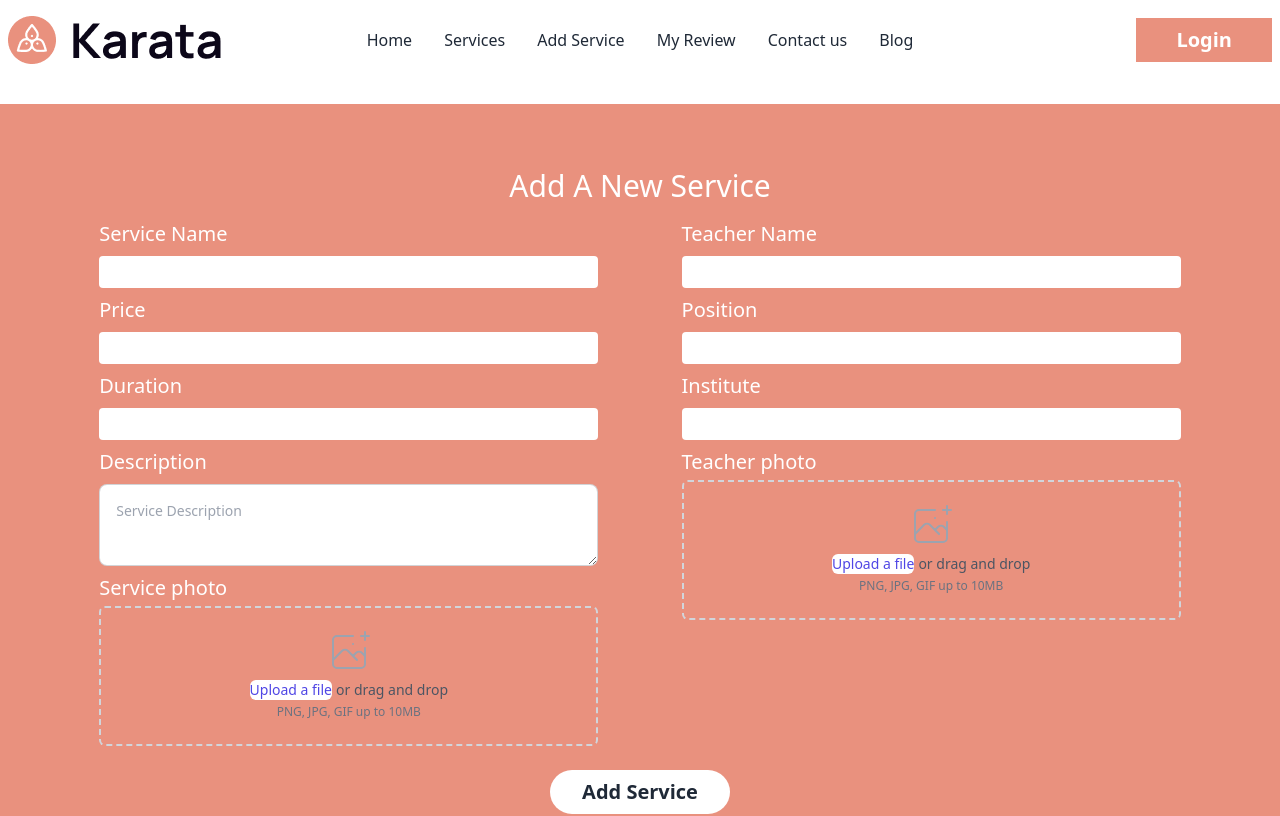
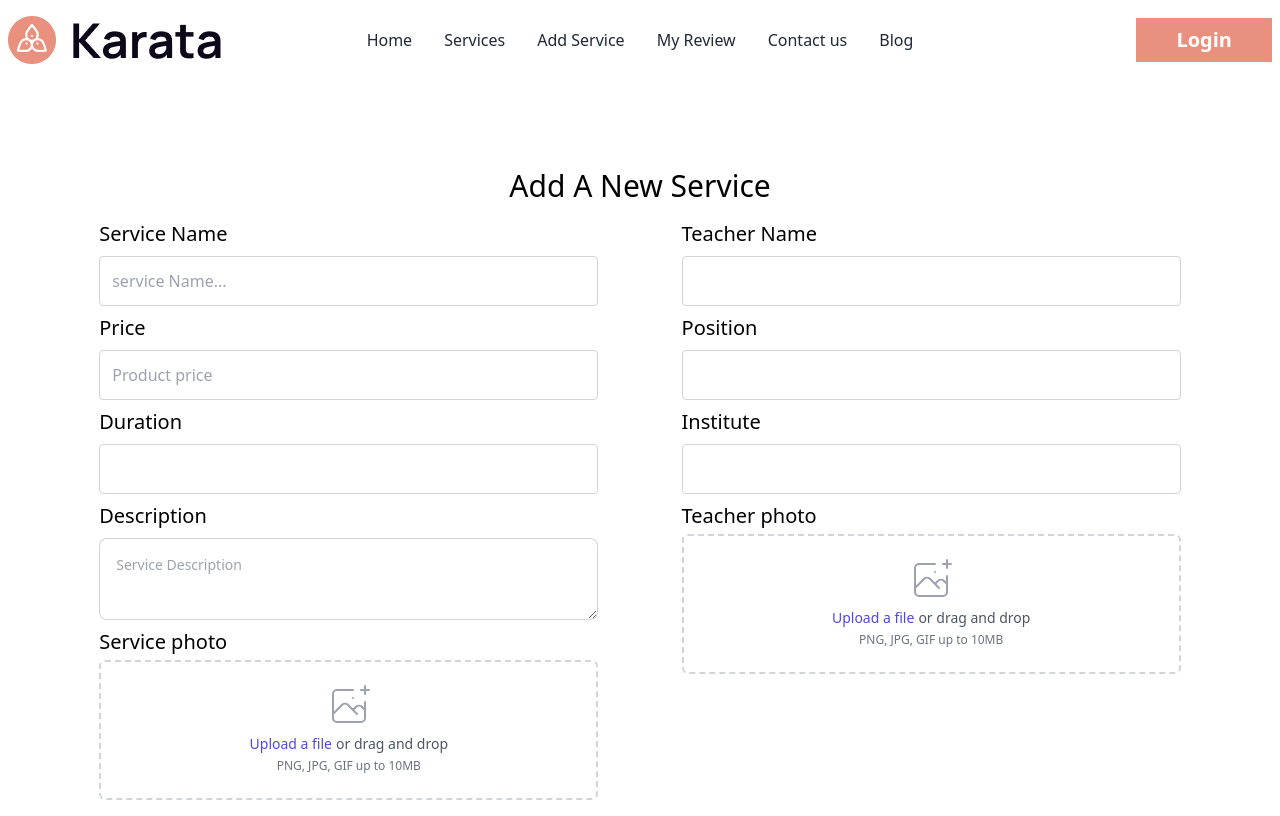
Before and after one commit to BayajidAlam/karata-client, a React (Create React App) app: page /addService in a window 1280 px wide. Shown: the top 816 px of the page. Built offline with nearby package versions, Linux system fonts and the light colour scheme; no server answers.

Commit message:
add service functionality added

```diff
--- a/src/Pages/AddService/AddService.js
+++ b/src/Pages/AddService/AddService.js
@@ -1,43 +1,160 @@
-import React from "react";
+import React, { useState } from "react";
+import { useForm } from "react-hook-form";
+import { toast, Toaster } from "react-hot-toast";
+import { useNavigate } from "react-router-dom";
 
 const AddService = () => {
+  // states
+  const [image, setImage] = useState(null);
+  const [teacherPic, setTeacherPic] = useState(null);
+  // naviage
+  const navigate = useNavigate();
+  // hookform
+  const { register, handleSubmit } = useForm();
+
+  // host key
+  const imageHostKey = process.env.REACT_APP_imgbb_key;
+
+  const handleAddService = (data) => {
+    const service = data.service;
+    const price = data.price;
+    const duration = data.duration;
+    const description = data.description;
+    const teacher = data.teacher;
+    const position = data.position;
+    const institute = data.institute;
+
+    // send service Image for hosting
+    const ServiceImage = data.image[0];
+    hostServicePic(ServiceImage);
+    // send teacher Image for hosting
+    const teacherImage = data.imageTwo[0];
+    hostTeacherPic(teacherImage);
+
+    // make a object
+    const ServiceObj = {
+      teacher,
+      teacherPic,
+      position,
+      institute,
+      duration,
+      image,
+      price,
+      service,
+      description,
+    };
+
+    if (teacherPic && image) {
+      // post to server
+      fetch("http://localhost:5000/services/post", {
+        method: "POST",
+        headers: {
+          "Content-Type": "application/json",
+        },
+        body: JSON.stringify(ServiceObj),
+      })
+        .then((res) => res.json())
+        .then((data) => {
+          if (data.acknowledged) {
+            toast.success("Service added Successfully!");
+            navigate("/services");
+          }
+        });
+    }
+  };
+
+  // host service image to serve
+  const hostServicePic = (img) => {
+    const formData = new FormData();
+    formData.append("image", img);
+    const url = `https://api.imgbb.com/1/upload?expiration=600&key=${imageHostKey}`;
+    fetch(url, {
+      method: "POST",
+      body: formData,
+    })
+      .then((res) => res.json())
+      .then((imgData) => {
+        setImage(imgData.data.url);
+      });
+  };
+
+  // host teacher image to serve
+  const hostTeacherPic = (img) => {
+    const formData = new FormData();
+    formData.append("image", img);
+    const url = `https://api.imgbb.com/1/upload?expiration=600&key=${imageHostKey}`;
+    fetch(url, {
+      method: "POST",
+      body: formData,
+    })
+      .then((res) => res.json())
+      .then((imgData) => {
+        setTeacherPic(imgData.data.url);
+      });
+  };
+
   return (
     <section>
-      <div className="container mx-auto bg-main  lg:py-12 lg:my-6">
-        <form className="py-4 px-4">
-          <h1 className="text-center text-3xl text-white capitalize mb-4">Add a new service</h1>
+      <div className="container mx-auto lg:py-12 lg:my-6">
+        <form onSubmit={handleSubmit(handleAddService)} className="py-4 px-4">
+          <h1 className="text-center text-3xl text-black capitalize mb-4">
+            Add a new service
+          </h1>
           <div className="lg:flex justify-evenly">
             <div className="lg:w-2/5 ms:mb-2">
               <div className="flex flex-col space-y-2 mb-2">
-                <label className="text-xl text-white" htmlFor="">
+                <label className="text-xl text-black " htmlFor="">
                   Service Name
                 </label>
-                <input className="py-1 px-3 rounded" type="text" />
+                <input
+                  {...register("service", {
+                    required: true,
+                  })}
+                  className="py-3 px-3 rounded border border-gray-300"
+                  type="text"
+                  placeholder="service Name..."
+                />
               </div>
               <div className="flex flex-col  space-y-2 mb-2">
-                <label className="text-xl text-white" htmlFor="">
+                <label className="text-xl text-black " htmlFor="">
                   Price
                 </label>
-                <input className="py-1 px-3 rounded" type="text"/>
+                <input
+                  {...register("price", {
+                    required: true,
+                  })}
+                  className="py-3 px-3 rounded border border-gray-300"
+                  type="text"
+                  placeholder="Product price"
+                />
               </div>
               <div className="flex flex-col  space-y-2 mb-2">
-                <label className="text-xl text-white" htmlFor="">
+                <label className="text-xl text-black " htmlFor="">
                   Duration
                 </label>
-                <input className="py-1 px-3 rounded" type="text" />
+                <input
+                  {...register("duration", {
+                    required: true,
+                  })}
+                  className="py-3 px-3 rounded border border-gray-300"
+                  type="text"
+                />
               </div>
 
               <div className="flex flex-col  space-y-2 mb-2">
-                <label className="text-xl text-white" htmlFor="">
+                <label className="text-xl text-black " htmlFor="">
                   Description
                 </label>
                 <textarea
+                  {...register("description", {
+                    required: true,
+                  })}
                   placeholder="Service Description"
                   className="textarea textarea-bordered textarea-md w-full"
                 ></textarea>
               </div>
               <div>
-                <label class="block text-xl font-medium text-white ">
+                <label class="block text-xl font-medium text-black  ">
                   Service photo
                 </label>
                 <div class="mt-1 flex justify-center rounded-md border-2 border-dashed border-gray-300 px-6 pt-5 pb-6">
@@ -51,20 +168,22 @@ const AddService = () => {
                     >
                       <path
                         d="M28 8H12a4 4 0 00-4 4v20m32-12v8m0 0v8a4 4 0 01-4 4H12a4 4 0 01-4-4v-4m32-4l-3.172-3.172a4 4 0 00-5.656 0L28 28M8 32l9.172-9.172a4 4 0 015.656 0L28 28m0 0l4 4m4-24h8m-4-4v8m-12 4h.02"
-                        stroke-width="2"
-                        stroke-linecap="round"
-                        stroke-linejoin="round"
+                        strokeWidth="2"
+                        strokeLinecap="round"
+                        strokeLinejoin="round"
                       />
                     </svg>
                     <div class="flex text-sm text-gray-600">
                       <label
-                        for="file-upload"
+                        htmlFor="file-upload"
                         class="relative cursor-pointer rounded-md bg-white font-medium text-indigo-600 focus-within:outline-none focus-within:ring-2 focus-within:ring-indigo-500 focus-within:ring-offset-2 hover:text-indigo-500"
                       >
                         <span>Upload a file</span>
                         <input
+                          {...register("image", {
+                            required: true,
+                          })}
                           id="file-upload"
-                          name="file-upload"
                           type="file"
                           class="sr-only"
                         />
@@ -81,25 +200,43 @@ const AddService = () => {
 
             <div className="lg:w-2/5">
               <div className="flex flex-col  space-y-2 mb-2">
-                <label className="text-xl text-white" htmlFor="">
+                <label className="text-xl text-black " htmlFor="">
                   Teacher Name
                 </label>
-                <input className="py-1 px-3 rounded" type="text" />
+                <input
+                  {...register("teacher", {
+                    required: true,
+                  })}
+                  className="py-3 px-3 rounded border border-gray-300"
+                  type="text"
+                />
               </div>
               <div className="flex flex-col  space-y-2 mb-2">
-                <label className="text-xl text-white" htmlFor="">
+                <label className="text-xl text-black " htmlFor="">
                   Position
                 </label>
-                <input className="py-1 px-3 rounded" type="text" />
+                <input
+                  {...register("position", {
+                    required: true,
+                  })}
+                  className="py-3 px-3 rounded border border-gray-300"
+                  type="text"
+                />
               </div>
               <div className="flex flex-col  space-y-2 mb-2">
-                <label className="text-xl text-white" htmlFor="">
+                <label className="text-xl text-black " htmlFor="">
                   Institute
                 </label>
-                <input className="py-1 px-3 rounded" type="text"/>
+                <input
+                  {...register("institute", {
+                    required: true,
+                  })}
+                  className="py-3 px-3 rounded border border-gray-300"
+                  type="text"
+                />
               </div>
 
-              <label class="block font-medium text-xl text-white">
+              <label class="block font-medium text-xl text-black ">
                 Teacher photo
               </label>
               <div class="mt-1 flex justify-center rounded-md border-2 border-dashed border-gray-300 px-6 pt-5 pb-6">
@@ -113,20 +250,22 @@ const AddService = () => {
                   >
                     <path
                       d="M28 8H12a4 4 0 00-4 4v20m32-12v8m0 0v8a4 4 0 01-4 4H12a4 4 0 01-4-4v-4m32-4l-3.172-3.172a4 4 0 00-5.656 0L28 28M8 32l9.172-9.172a4 4 0 015.656 0L28 28m0 0l4 4m4-24h8m-4-4v8m-12 4h.02"
-                      stroke-width="2"
-                      stroke-linecap="round"
-                      stroke-linejoin="round"
+                      strokeWidth="2"
+                      strokeLinecap="round"
+                      strokeLinejoin="round"
                     />
                   </svg>
                   <div class="flex text-sm text-gray-600">
                     <label
-                      for="file-upload"
+                      htmlFor="file-upload2"
                       class="relative cursor-pointer rounded-md bg-white font-medium text-indigo-600 focus-within:outline-none focus-within:ring-2 focus-within:ring-indigo-500 focus-within:ring-offset-2 hover:text-indigo-500"
                     >
                       <span>Upload a file</span>
                       <input
-                        id="file-upload"
-                        name="file-upload"
+                        id="file-upload2"
+                        {...register("imageTwo", {
+                          required: true,
+                        })}
                         type="file"
                         class="sr-only"
                       />
@@ -138,11 +277,17 @@ const AddService = () => {
               </div>
             </div>
           </div>
-         <div className="text-center mt-6">
-         <button className="py-2 px-8 rounded-full text-xl font-bold bg-white ">Add Service</button>
-         </div>
+          <div className="text-center mt-6">
+            <button
+              type="submit"
+              className="py-2 px-8 rounded-full text-xl font-bold bg-main text-white"
+            >
+              Add Service
+            </button>
+          </div>
         </form>
       </div>
+      <Toaster />
     </section>
   );
 };
--- a/src/Pages/MyReview/MyReview.js
+++ b/src/Pages/MyReview/MyReview.js
@@ -14,7 +14,7 @@ const MyReview = () => {
     queryKey: ["reviewsquery", user?.email],
     queryFn: async () => {
       const res = await fetch(
-        `https://karata-server.vercel.app/reviewsquery?email=${user?.email}`
+        `http://localhost:5000/reviewsquery?email=${user?.email}`
       );
       const data = await res.json();
       return data;
@@ -26,7 +26,7 @@ const MyReview = () => {
   const handleDeleteReview = (id) => {
     const proceed = window.confirm("Are you sure to delete?");
     if (proceed) {
-      fetch(`https://karata-server.vercel.app/review/${id}`, {
+      fetch(`http://localhost:5000/review/${id}`, {
         method: "DELETE",
         headers: {
           "Content-type": "application/json",
--- a/src/Pages/Services/Services.js
+++ b/src/Pages/Services/Services.js
@@ -9,7 +9,7 @@ const Services = () => {
   const [services, setServices] = useState([]);
 
   useEffect(() => {
-    fetch("https://karata-server.vercel.app/services")
+    fetch("http://localhost:5000/services")
       .then((res) => res.json())
       .then((data) => setServices(data));
   }, []);
--- a/src/Pages/SingleService/SingleService.js
+++ b/src/Pages/SingleService/SingleService.js
@@ -24,7 +24,7 @@ const SingleService = () => {
 
   // load review from db
   useEffect(() => {
-    fetch(`https://karata-server.vercel.app/reviews?name=${name}`)
+    fetch(`http://localhost:5000/reviews?name=${name}`)
       .then((res) => res.json())
       .then((data) => {
         setReviews(data);
@@ -56,7 +56,7 @@ const SingleService = () => {
       ServiceName: name,
     };
 
-    fetch("https://karata-server.vercel.app/reviews", {
+    fetch("http://localhost:5000/reviews", {
       method: "POST",
       headers: {
         "Content-type": "application/json",
--- a/src/components/Modal/Modal.js
+++ b/src/components/Modal/Modal.js
@@ -22,7 +22,7 @@ const Modal = ({ editReview, SetEditReview, refetch }) => {
     };
 
     //------------send new data to server for update--------//
-    fetch(`https://karata-server.vercel.app/update/${_id}`, {
+    fetch(`http://localhost:5000/update/${_id}`, {
       method: "PUT",
       headers: {
         "Content-Type": "Application/json",
--- a/src/components/OurServices/OurServices.js
+++ b/src/components/OurServices/OurServices.js
@@ -6,7 +6,7 @@ const OurServices = () => {
   const [services, setServices] = useState([]);
 
   useEffect(() => {
-    fetch("https://karata-server.vercel.app/limitedServices")
+    fetch("http://localhost:5000/limitedServices")
       .then((res) => res.json())
       .then((data) => setServices(data));
   }, []);
--- a/src/routes/Router.js
+++ b/src/routes/Router.js
@@ -27,9 +27,7 @@ export const router = createBrowserRouter([
       {
         path: "/services/:id",
         loader: async ({ params }) => {
-          return fetch(
-            `https://karata-server.vercel.app/services/${params.id}`
-          );
+          return fetch(`http://localhost:5000/services/${params.id}`);
         },
         element: <SingleService />,
       },
```
